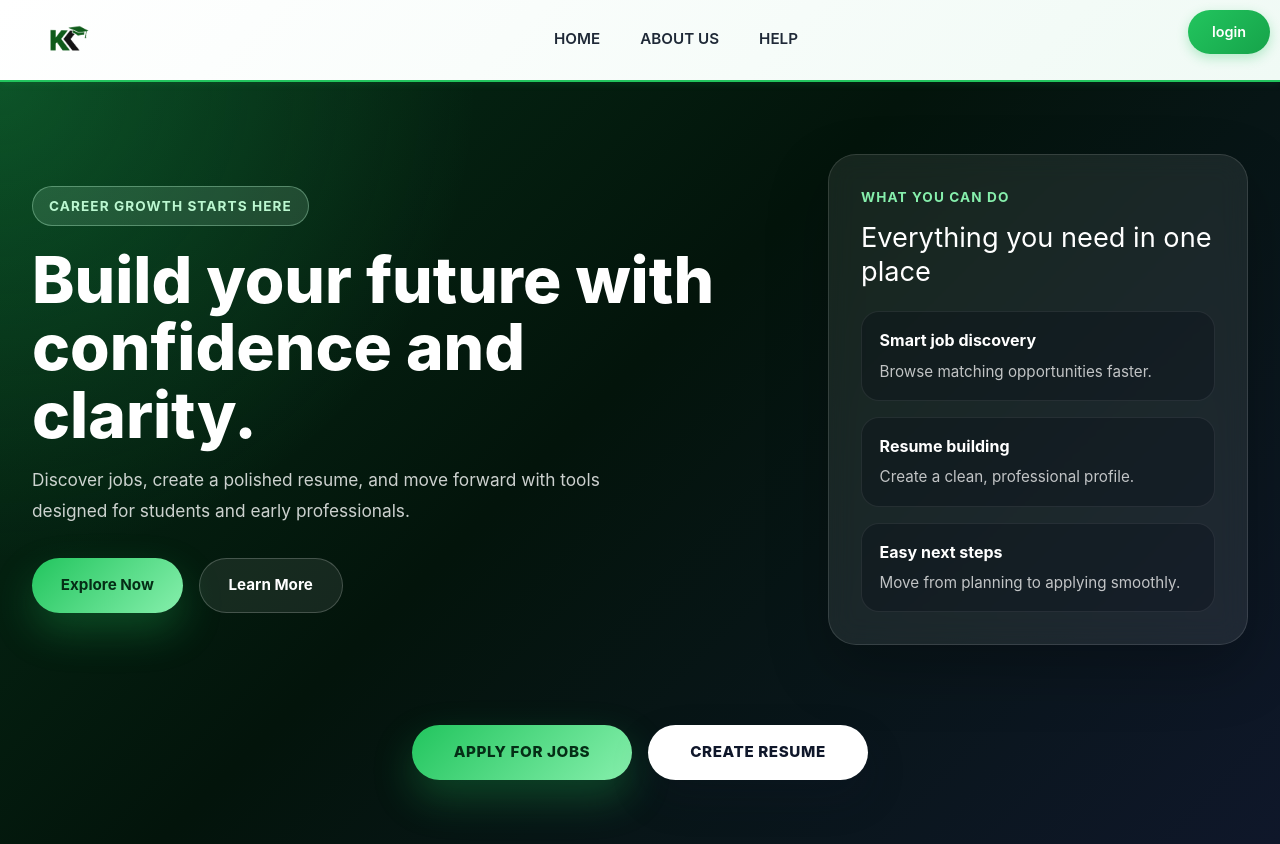
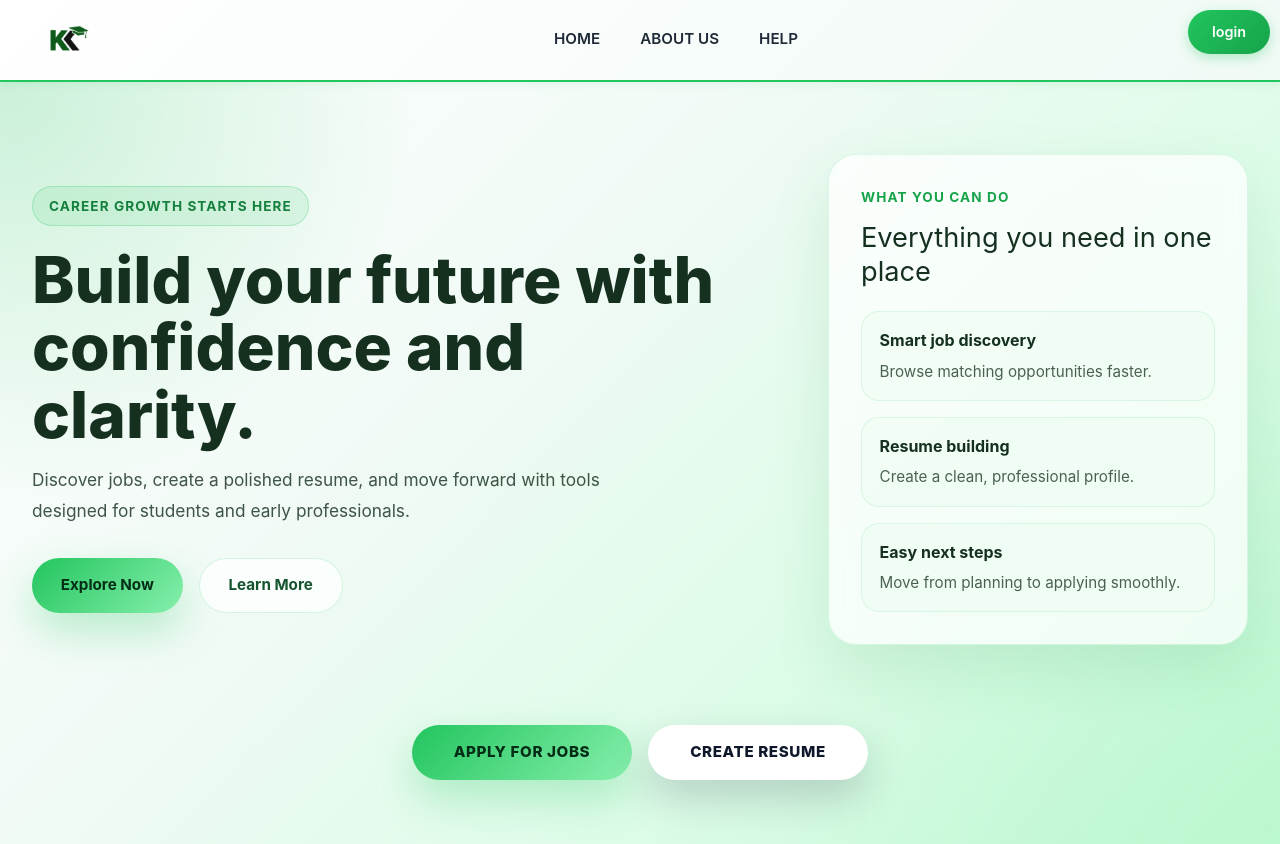
Before and after one commit to KareerKraft/Final_Project, a React app in the folder frontend/: page /explore in a window 1280 px wide. Built offline with nearby package versions, Linux system fonts and the light colour scheme; no server answers; the HTML template or start-up script is replaced by a standard one.

Commit message:
changed background

```diff
--- a/frontend/src/landing/styles/Explore.css
+++ b/frontend/src/landing/styles/Explore.css
@@ -1,9 +1,10 @@
 .explore-page {
   min-height: calc(100vh - 82px);
   background:
-    radial-gradient(circle at top left, rgba(34, 197, 94, 0.25), transparent 32%),
-    linear-gradient(135deg, #052e16 0%, #03140b 45%, #0f172a 100%);
-  color: #ffffff;
+    radial-gradient(circle at top left, rgba(34, 197, 94, 0.24), transparent 28%),
+    radial-gradient(circle at bottom right, rgba(187, 247, 208, 0.45), transparent 30%),
+    linear-gradient(135deg, #ffffff 0%, #f0faf5 38%, #dcfce7 68%, #bbf7d0 100%);
+  color: #163020;
 }
 
 .explore-hero {
@@ -24,9 +25,9 @@
   display: inline-block;
   padding: 0.55rem 1rem;
   border-radius: 999px;
-  background: rgba(187, 247, 208, 0.14);
-  border: 1px solid rgba(187, 247, 208, 0.35);
-  color: #bbf7d0;
+  background: rgba(34, 197, 94, 0.1);
+  border: 1px solid rgba(34, 197, 94, 0.25);
+  color: #15803d;
   font-size: 0.85rem;
   font-weight: 700;
   letter-spacing: 0.08em;
@@ -43,7 +44,7 @@
 .explore-description {
   max-width: 620px;
   margin: 0;
-  color: rgba(255, 255, 255, 0.8);
+  color: rgba(22, 48, 32, 0.82);
   font-size: 1.08rem;
   line-height: 1.8;
 }
@@ -73,9 +74,9 @@
 }
 
 .explore-secondary-btn {
-  background: rgba(255, 255, 255, 0.08);
-  color: #ffffff;
-  border: 1px solid rgba(255, 255, 255, 0.2);
+  background: rgba(255, 255, 255, 0.7);
+  color: #14532d;
+  border: 1px solid rgba(34, 197, 94, 0.18);
 }
 
 .explore-primary-btn:hover,
@@ -93,10 +94,10 @@
   max-width: 420px;
   padding: 2rem;
   border-radius: 28px;
-  background: rgba(255, 255, 255, 0.08);
-  border: 1px solid rgba(255, 255, 255, 0.12);
+  background: rgba(255, 255, 255, 0.72);
+  border: 1px solid rgba(34, 197, 94, 0.14);
   backdrop-filter: blur(14px);
-  box-shadow: 0 24px 60px rgba(0, 0, 0, 0.25);
+  box-shadow: 0 24px 60px rgba(21, 128, 61, 0.12);
 }
 
 .explore-panel-card h2 {
@@ -107,7 +108,7 @@
 
 .explore-panel-label {
   margin: 0 0 0.85rem;
-  color: #86efac;
+  color: #16a34a;
   font-size: 0.85rem;
   font-weight: 700;
   letter-spacing: 0.08em;
@@ -122,8 +123,8 @@
 .explore-feature-item {
   padding: 1rem 1.1rem;
   border-radius: 18px;
-  background: rgba(3, 7, 18, 0.26);
-  border: 1px solid rgba(255, 255, 255, 0.08);
+  background: rgba(240, 253, 244, 0.9);
+  border: 1px solid rgba(34, 197, 94, 0.12);
 }
 
 .explore-feature-item strong {
@@ -133,7 +134,7 @@
 }
 
 .explore-feature-item span {
-  color: rgba(255, 255, 255, 0.74);
+  color: rgba(22, 48, 32, 0.76);
   font-size: 0.95rem;
   line-height: 1.6;
 }
```
